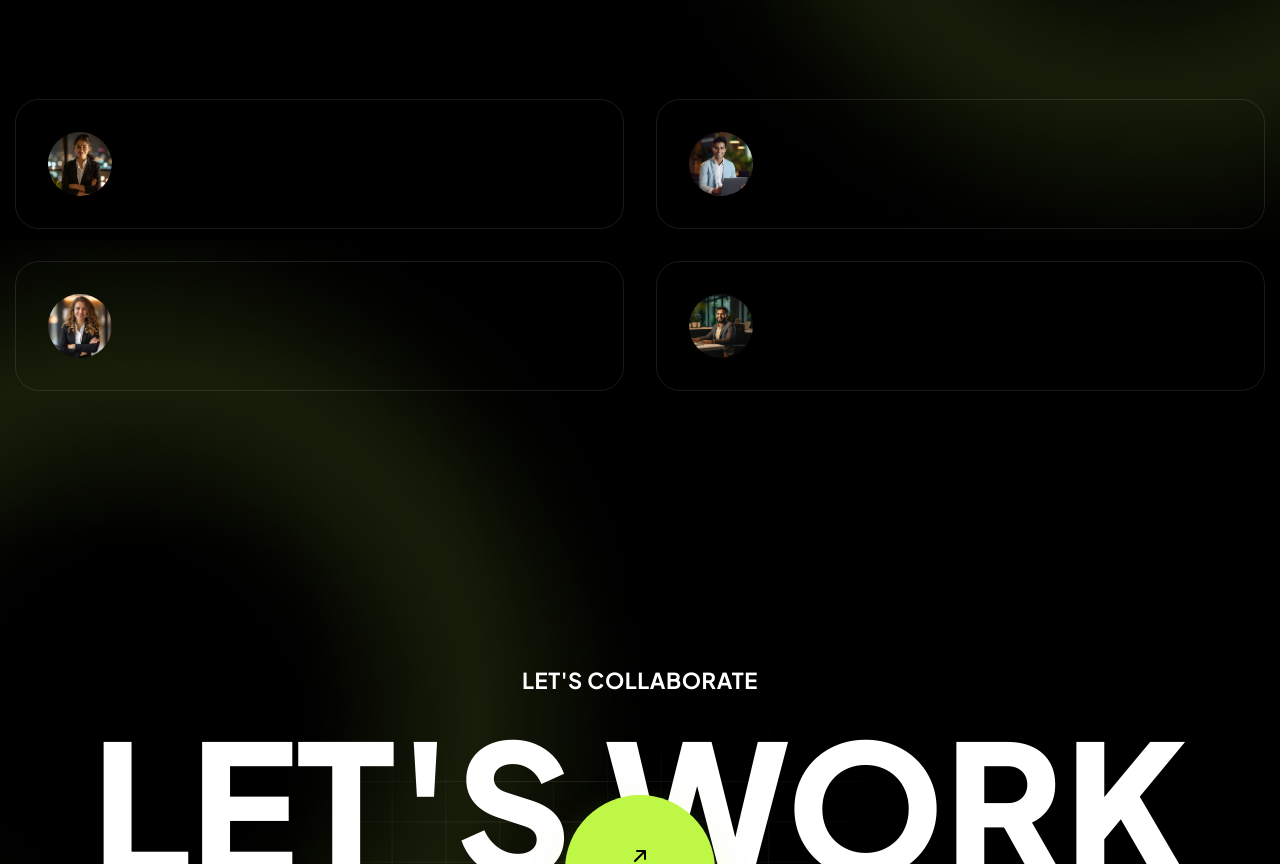
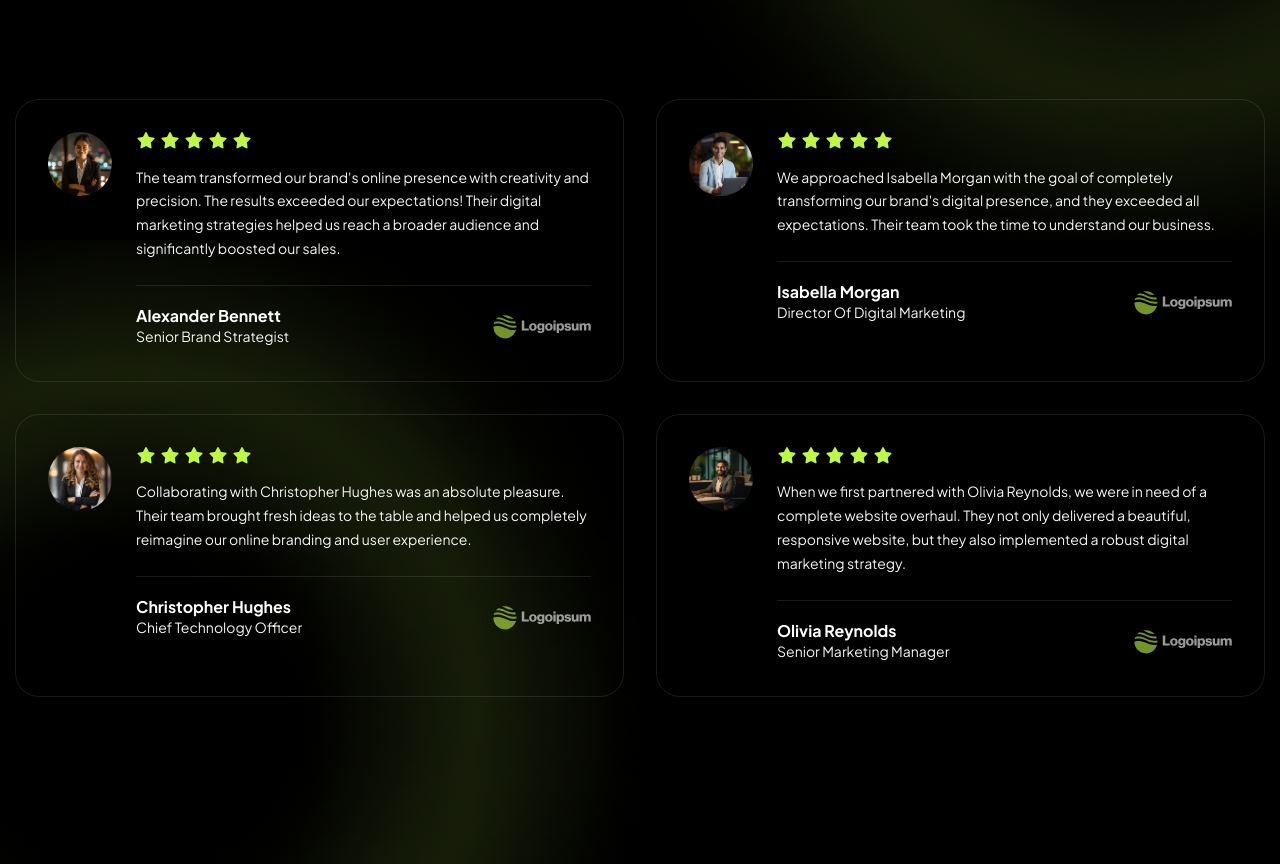
Before and after one commit to Jisap/vite-truesocial2, a React (Vite) app: page /testimonials in a window 1280 px wide. Shown: the part 660-1524 px from the top of the page. Built offline with nearby package versions, Linux system fonts and the light colour scheme.

Commit message:
feat: add ImageGallery page, register route in App, and implement TestimonialGrid component

```diff
--- a/src/App.jsx
+++ b/src/App.jsx
@@ -1,6 +1,7 @@
 import { lazy, Suspense } from "react"
 import { Routes, Route } from "react-router-dom"
 import Layout from "./components/layout/Layout"
+import ImageGallery from "./pages/ImageGallery";
 
 
 
@@ -35,7 +36,7 @@ export default function App() {
           <Route path="team/:slug" element={<TeamSingle />} />
           <Route path="pricing" element={<Pricing />} />
           <Route path="testimonials" element={<Testimonials />} />
-
+          <Route path="ImageGallery" element={<ImageGallery />} />
         </Route>
       </Routes>
     </Suspense>
--- a/src/components/sections/testimonial/TestimonialGrid.jsx
+++ b/src/components/sections/testimonial/TestimonialGrid.jsx
@@ -17,6 +17,38 @@ const TestimonialGrid = () => {
                 alt={review.name}
                 className="h-16 w-16 rounded-full object-cover"
               />
+
+              <div>
+                <ul className="mb-4 flex gap-1 text-accent">
+                  {Array.from({ length: 5 }).map((_, s) => (
+                    <li key={s}>
+                      <i className="fa-solid fa-star" />
+                    </li>
+                  ))}
+                </ul>
+
+                <p className="mb-6 text-sm">
+                  {review.quote}
+                </p>
+
+                <div className="flex items-center justify-between gap-4 border-t border-divider pt-5">
+                  <div>
+                    <h3 className="text-base font-bold text-primary capitalize">
+                      {review.name}
+                    </h3>
+
+                    <p className="mb-0 text-sm capitalize">
+                      {review.role}
+                    </p>
+                  </div>
+
+                  <img
+                    src="/images/icon-testimonial-logo.svg"
+                    alt=""
+                    className="h-6 w-auto opacity-60"
+                  />
+                </div>
+              </div>
             </Reveal>
           ))}
         </div>
--- a/src/pages/ImageGallery.jsx
+++ b/src/pages/ImageGallery.jsx
@@ -0,0 +1,9 @@
+import React from 'react'
+
+const ImageGallery = () => {
+  return (
+    <div>ImageGallery</div>
+  )
+}
+
+export default ImageGallery
```
